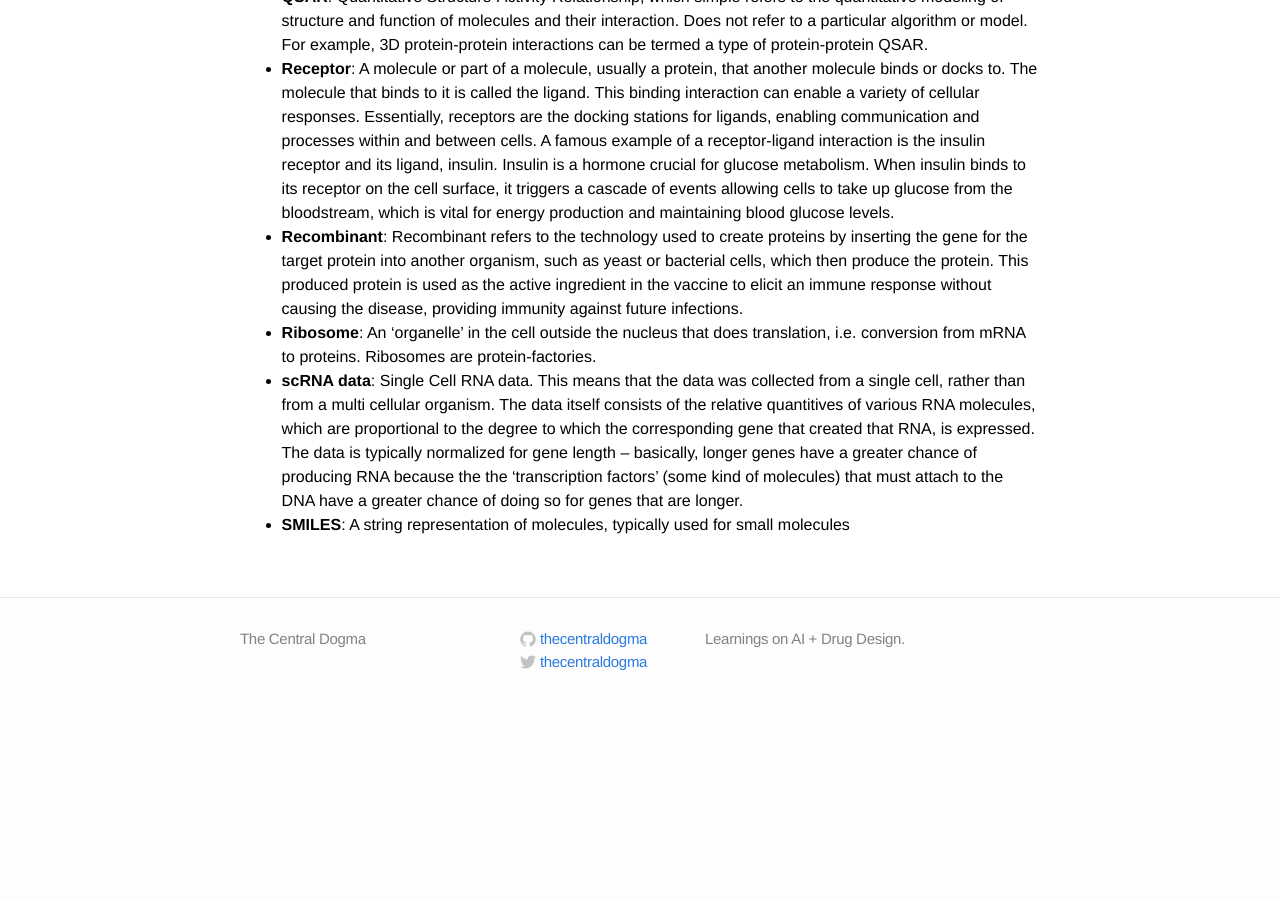
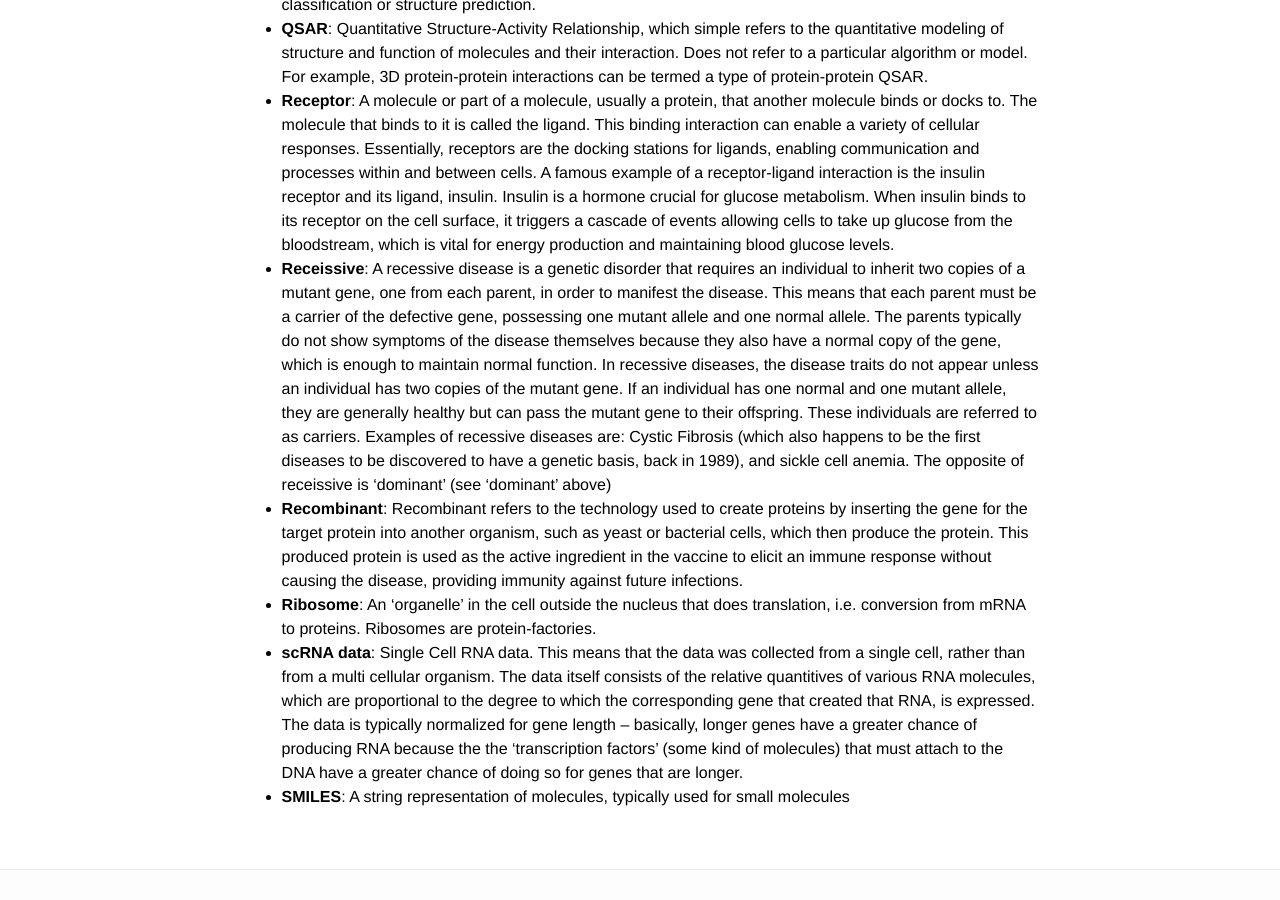
Before and after one commit to thecentraldogma/thecentraldogma.github.io, a Jekyll site: the page built from pages/glossary.md, in a window 1280 px wide and 900 px high, scrolled down 3915 px. Built offline with Jekyll 4.4.1, drawn with Linux system fonts in a browser that asks for light colours; before the commit the page ends 4633 px from its top, so only the background shows below that; some of the changed text lies outside the part shown.

Commit message:
glossary

```diff
--- a/pages/glossary.md
+++ b/pages/glossary.md
@@ -28,6 +28,8 @@
 
 - **DNA**: Deoxy Ribonucleic Acid is a very long sequence of nucleotide base-pairs (A, G, T, C) structured as a double helix. It is located inside the nucleus of the cell.
 
+- **Dominant**: The opposite of receissive (see 'recessive' below) in genetic terms is dominant.  A dominant gene is one where only one copy of the gene is required for the trait it encodes to be expressed in an individual's phenotype.
+
 - **Gene**: A section of DNA. DNA itself is a very long sequence of nucleotide base-pairs (A, G, T, C) structured as a double helix. A gene is a subsection of this sequence. The length of a gene is not fixed: there are short genes and long genes. Human DNA has between 20,000 and 25,000 genes. Genes encode information that produces proteins, which then perform most life functions and make up the physical structure of the body. Information from a given gene is 'transcribed' into mRNA by a molecule called the RNA Protease. This mRNA is a sequence of aminp acids, which then travels outside the nuclues, reaching the Ribosome, where it is then 'translated' by the ribosome into a protein.
 
 - **Gene expression**: The degree to which a gene in the DNA is turned on or off, thereby producing mRNA and thus proteins corresponding to it. A gene is turned on or off when certain specific molecules come and attach to the starting point of the gene, which either attracts or repels the RNA Polymerase enzyme to arrive at that point to begin transcribing the gene into mRNA. The gene expression level of genes is typically measured by measuring the amount of mRNA corresponding to each gene in a cell. In practice, we do not directly measure relative amounts of mRNA, but instead convert mRNA into the corresponding DNA fragements, via an enzyme called 'RNA reverse transcriptase', and then measure the relative abundance of the DNA fragments. The reason for this is that mRNA is fragile since it is single-stranded, compared to DNA which is double stranded.
@@ -51,7 +53,7 @@
 
 - **Post-translational modifications**: Post-translational modifications (PTMs) are chemical changes to a protein after its synthesis (translation) in a cell. These modifications can occur at various points in a protein's lifecycle and are essential for regulating its function, localization, and interaction with other cellular molecules. PTMs can influence a protein's activity, stability, and its role in signaling pathways, thereby playing a critical role in numerous biological processes and diseases.
 
-**Prion**: A prion is a misfolded protein that can induce misfolding of normal variants of the same protein and trigger cellular death. Prions cause prion diseases, which are neurodegenerative disorders. The word prion is derived from the term "proteinaceous infectious particle". Unlike other common infectious pathogens (bacteria, viruses), no DNA is involved. Most prions are twisted isoforms of the major prion protein (PrP), a natural protein whose normal function is uncertain. They are hypothesized as the cause of transmissible spongiform encephalopathies (TSEs), including scrapie in sheep, chronic wasting disease (CWD) in deer, bovine spongiform encephalopathy (BSE) in cattle (mad cow disease), feline spongiform encephalopathy (FSE) in felines, and Creutzfeldt–Jakob disease (CJD) and fatal insomnia in humans.
+- **Prion**: A prion is a misfolded protein that can induce misfolding of normal variants of the same protein and trigger cellular death. Prions cause prion diseases, which are neurodegenerative disorders. The word prion is derived from the term "proteinaceous infectious particle". Unlike other common infectious pathogens (bacteria, viruses), no DNA is involved. Most prions are twisted isoforms of the major prion protein (PrP), a natural protein whose normal function is uncertain. They are hypothesized as the cause of transmissible spongiform encephalopathies (TSEs), including scrapie in sheep, chronic wasting disease (CWD) in deer, bovine spongiform encephalopathy (BSE) in cattle (mad cow disease), feline spongiform encephalopathy (FSE) in felines, and Creutzfeldt–Jakob disease (CJD) and fatal insomnia in humans.
 
 - **Protein** : a large molecule (macromolecule) consisting of a variable length chain of 20 possible amino acids. Typical chain size is about 350, but can be more than 1000. Proteins have many different functions, that depend on their shape. For example, Haemoglobin is a protein that has a specific shape that allows oxygen molecules to bind to it. Insulin is also a protein. Most receptors are proteins.
 
@@ -63,6 +65,8 @@
 
 - **Receptor**: A molecule or part of a molecule, usually a protein, that another molecule binds or docks to. The molecule that binds to it is called the ligand. This binding interaction can enable a variety of cellular responses.  Essentially, receptors are the docking stations for ligands, enabling communication and processes within and between cells. A famous example of a receptor-ligand interaction is the insulin receptor and its ligand, insulin. Insulin is a hormone crucial for glucose metabolism. When insulin binds to its receptor on the cell surface, it triggers a cascade of events allowing cells to take up glucose from the bloodstream, which is vital for energy production and maintaining blood glucose levels.
 
+- **Receissive**: A recessive disease is a genetic disorder that requires an individual to inherit two copies of a mutant gene, one from each parent, in order to manifest the disease. This means that each parent must be a carrier of the defective gene, possessing one mutant allele and one normal allele. The parents typically do not show symptoms of the disease themselves because they also have a normal copy of the gene, which is enough to maintain normal function. In recessive diseases, the disease traits do not appear unless an individual has two copies of the mutant gene. If an individual has one normal and one mutant allele, they are generally healthy but can pass the mutant gene to their offspring. These individuals are referred to as carriers. Examples of recessive diseases are: Cystic Fibrosis (which also happens to be the first diseases to be discovered to have a genetic basis, back in 1989), and sickle cell anemia. The opposite of receissive is 'dominant' (see 'dominant' above)
+
 - **Recombinant**: Recombinant refers to the technology used to create proteins by inserting the gene for the target protein into another organism, such as yeast or bacterial cells, which then produce the protein. This produced protein is used as the active ingredient in the vaccine to elicit an immune response without causing the disease, providing immunity against future infections.
 
 - **Ribosome**: An 'organelle' in the cell outside the nucleus that does translation, i.e. conversion from mRNA to proteins. Ribosomes are protein-factories.
```
